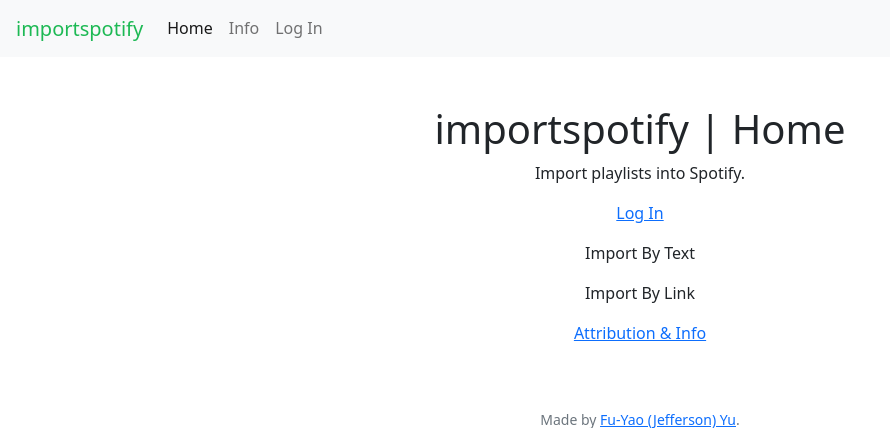
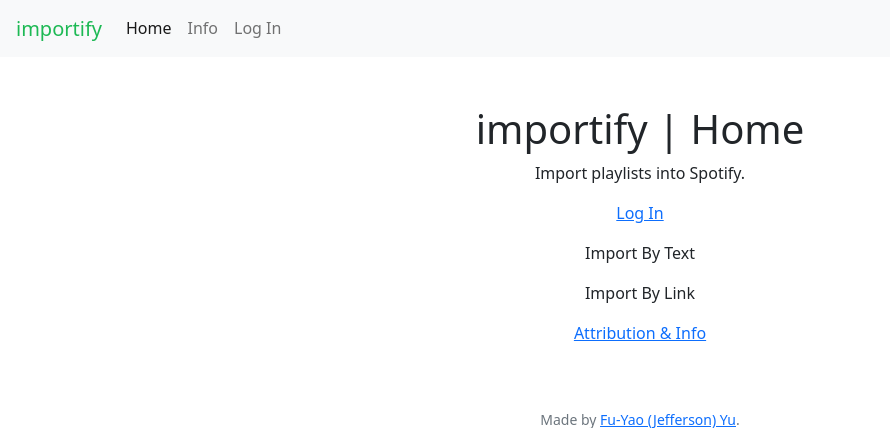
Before and after one commit to JeffersonYu1/importify, a Flask app: page / in a window 1280 px wide. Shown: the top 428 px of the page, without its empty margins (0-890 px from the left). Run offline with Flask 2, Linux system fonts and the light colour scheme; parts of the project's set-up code (start-up, migrations or seed data) failed here and were passed over; some libraries are stand-ins or nearby versions.

Commit message:
Release v1.0 (rename)

```diff
--- a/templates/index.html
+++ b/templates/index.html
@@ -18,7 +18,7 @@
 {% endblock %}
 
 {% block main %}
-    <h1>importspotify | Home</h1>
+    <h1>importify | Home</h1>
     <p>Import playlists into Spotify.</p>
     {% if session.response_data %}
         <p><a href="/text">Import By Text</a></p>
--- a/templates/info.html
+++ b/templates/info.html
@@ -18,7 +18,7 @@
 {% endblock %}
 
 {% block main %}
-    <h1>importspotify | Info</h1>
+    <h1>importify | Info</h1>
     <p>
         Project inspired by <a href="https://cs50.harvard.edu/x/" target="_blank">CS50x</a>.
         <br>
--- a/templates/layout.html
+++ b/templates/layout.html
@@ -16,12 +16,12 @@
         <script src="https://code.jquery.com/jquery-3.5.1.slim.min.js" integrity="sha384-DfXdz2htPH0lsSSs5nCTpuj/zy4C+OGpamoFVy38MVBnE+IbbVYUew+OrCXaRkfj" crossorigin="anonymous"></script>
         <script src="https://cdn.jsdelivr.net/npm/bootstrap@4.5.3/dist/js/bootstrap.bundle.min.js" integrity="sha384-ho+j7jyWK8fNQe+A12Hb8AhRq26LrZ/JpcUGGOn+Y7RsweNrtN/tE3MoK7ZeZDyx" crossorigin="anonymous"></script>
 
-        <title>{% block title %}{% endblock %} | importspotify</title>
+        <title>{% block title %}{% endblock %} | importify</title>
     </head>
 
     <body>
         <nav class="navbar navbar-expand-lg navbar-light bg-light">
-            <a class="navbar-brand spotify-green" href="/">importspotify</a>
+            <a class="navbar-brand spotify-green" href="/">importify</a>
             <button class="navbar-toggler" type="button" data-toggle="collapse" data-target="#navbarNavAltMarkup" aria-controls="navbarNavAltMarkup" aria-expanded="false" aria-label="Toggle navigation">
               <span class="navbar-toggler-icon"></span>
             </button>
--- a/templates/link.html
+++ b/templates/link.html
@@ -13,7 +13,7 @@
 {% endblock %}
 
 {% block main %}
-    <h1>importspotify | Import By Link</h1>
+    <h1>importify | Import By Link</h1>
     <br>
 
     {% if error %}
--- a/templates/result.html
+++ b/templates/result.html
@@ -13,7 +13,7 @@
 {% endblock %}
 
 {% block main %}
-    <h1>importspotify | {{origin}} Result</h1>
+    <h1>importify | {{origin}} Result</h1>
     <br>
 
     <div id="accordion">
--- a/templates/text.html
+++ b/templates/text.html
@@ -13,7 +13,7 @@
 {% endblock %}
 
 {% block main %}
-    <h1>importspotify | Import By Text</h1>
+    <h1>importify | Import By Text</h1>
     <br>
 
     <div class="container">
```
